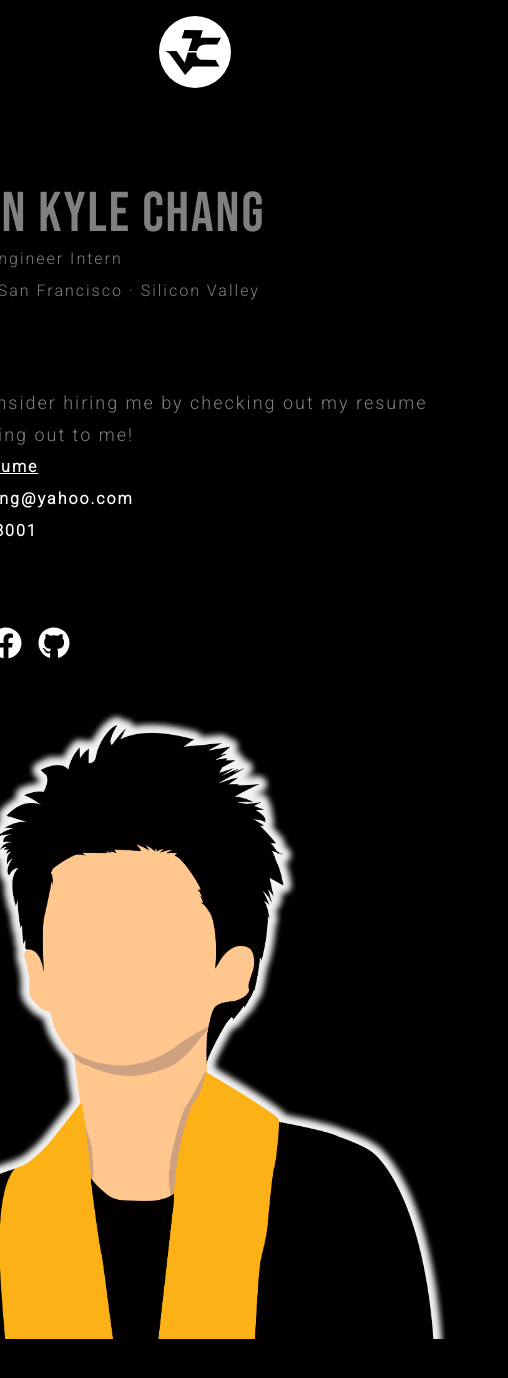
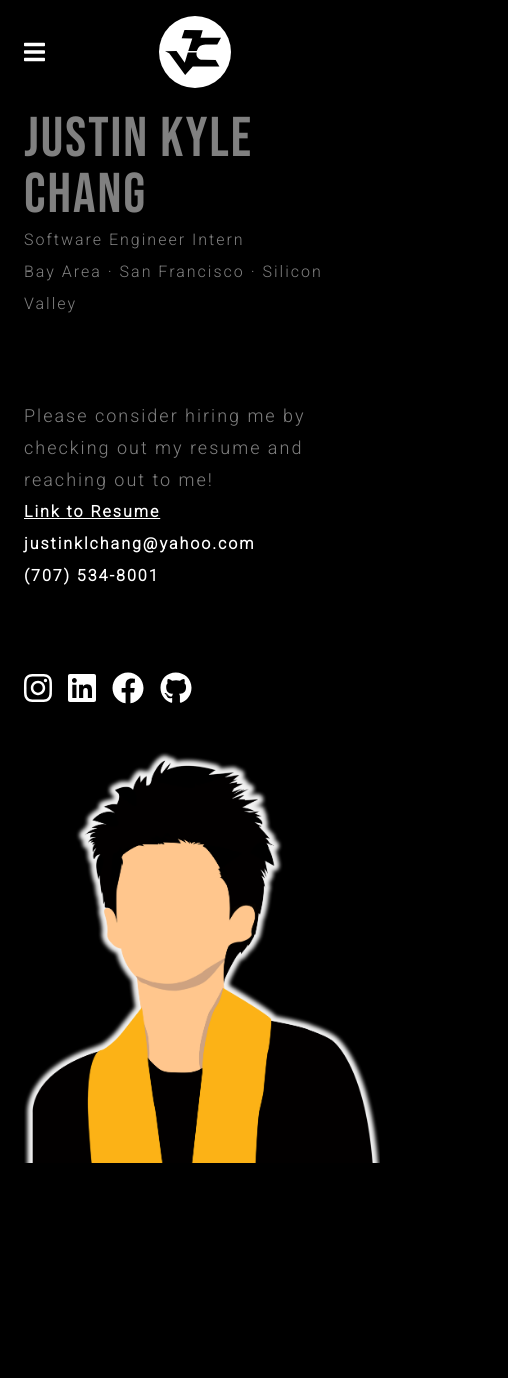
Before and after one commit to jchangz01/justinklchang, a React (Create React App) app: page /#/hire in a window 390 px wide. Shown: the top 1378 px of the page, 508 px wide, since content can reach past the window. After the commit the page ends 1174 px from the top, so only its background shows below. Built offline with nearby package versions, Linux system fonts and the light colour scheme.

Commit message:
Created responsive contact and hire page

```diff
--- a/src/components/Contact.jsx
+++ b/src/components/Contact.jsx
@@ -1,19 +1,39 @@
+import React, { useState } from 'react';
 import { FontAwesomeIcon } from '@fortawesome/react-fontawesome'
 import { faFacebook, faGithub, faInstagram, faLinkedin, faStrava, faTiktok } from '@fortawesome/free-brands-svg-icons'
-import React from 'react'
+import { faClipboard, faBars, faTimes  } from '@fortawesome/free-solid-svg-icons'
 import '../css/Contact.css'
-import { faClipboard } from '@fortawesome/free-solid-svg-icons'
 import navLogo from '../assets/images/portfolio_logo_black.svg'
 
 function NavBar (props) {
+    const [menu, toggleMenu] = useState(false);
+    const onClick = () => toggleMenu(!menu);
+
     return (
-        <div id="navbar-container" className="width-size center">
+        <div id="navbar-container" className="center width-size">
             <nav id="navbar-contents">
                 <ul key="About"><a href='/#about'>About</a></ul>
                 <ul key="Contact"><a href='/#contact'>Contact</a></ul>
                 <ul key="Home"><a href='/#' id="logo"><img id="portfolio-logo" alt="JC" src={navLogo}/></a></ul>
                 <ul key="Projects"><a href='/#projects'>Projects</a></ul>
                 <ul key="Hire"><a href='/#hire'>Hire Me</a></ul>
+            </nav>
+            { menu ?
+                <React.Fragment>
+                    <FontAwesomeIcon icon={faTimes} id="navbar-menu-button" onClick={onClick}/>
+                    <div className="white-overlay"></div>
+                </React.Fragment> :
+                <FontAwesomeIcon icon={faBars} id="navbar-menu-button" onClick={onClick}/>
+            }
+            <nav id="navbar-menu-content" className={menu ? "active" : null}>
+                <ul key="About"><a href='/#about'>About</a></ul>
+                <hr></hr>
+                <ul key="Contact"><a href='/#contact'>Contact</a></ul>
+                <hr></hr>
+                <ul key="Projects"><a href='/#projects'>Projects</a></ul>
+                <hr></hr>
+                <ul key="Hire"><a href='/#hire'>Hire Me</a></ul>
+                <hr></hr>
             </nav>
         </div>
     )
--- a/src/components/Hire.jsx
+++ b/src/components/Hire.jsx
@@ -1,13 +1,17 @@
-import React from 'react'
+import React, { useState } from 'react';
 import '../css/Hire.css'
 import { FontAwesomeIcon } from '@fortawesome/react-fontawesome'
 import { faFacebook, faLinkedin, faInstagram, faGithub } from '@fortawesome/free-brands-svg-icons'
+import { faBars, faTimes } from '@fortawesome/free-solid-svg-icons'
 import navLogo from '../assets/images/portfolio_logo_black.svg'
 import hireProfile from '../assets/images/hire-profile.png'
 
 function NavBar (props) {
+    const [menu, toggleMenu] = useState(false);
+    const onClick = () => toggleMenu(!menu);
+
     return (
-        <div id="navbar-container" className="width-size center">
+        <div id="navbar-container" className="center width-size">
             <nav id="navbar-contents">
                 <ul key="About"><a href='/#about'>About</a></ul>
                 <ul key="Contact"><a href='/#contact'>Contact</a></ul>
@@ -15,9 +19,27 @@ function NavBar (props) {
                 <ul key="Projects"><a href='/#projects'>Projects</a></ul>
                 <ul key="Hire"><a href='/#hire'>Hire Me</a></ul>
             </nav>
+            { menu ?
+                <React.Fragment>
+                    <FontAwesomeIcon icon={faTimes} id="navbar-menu-button" onClick={onClick}/>
+                    <div className="white-overlay"></div>
+                </React.Fragment> :
+                <FontAwesomeIcon icon={faBars} id="navbar-menu-button" onClick={onClick}/>
+            }
+            <nav id="navbar-menu-content" className={menu ? "active" : null}>
+                <ul key="About"><a href='/#about'>About</a></ul>
+                <hr></hr>
+                <ul key="Contact"><a href='/#contact'>Contact</a></ul>
+                <hr></hr>
+                <ul key="Projects"><a href='/#projects'>Projects</a></ul>
+                <hr></hr>
+                <ul key="Hire"><a href='/#hire'>Hire Me</a></ul>
+                <hr></hr>
+            </nav>
         </div>
     )
 }
+
 
 export default class Hire extends React.Component {
     render () {
--- a/src/css/About.css
+++ b/src/css/About.css
@@ -70,12 +70,12 @@
 /*Mobile Responsive Design */
 @media (max-width: 648px) {
     #about-main {
-        height: auto;;
+        height: auto;
         flex-direction: column-reverse;
     }
 
     .about-main-content {
-        padding: 20px 16px 0
+        padding: 20px 16px 0 24px;
     }
     .about-main-content > div { margin-left: 0 !important; }
     .about-main-paragraph {
@@ -84,7 +84,7 @@
     .about-main-socials {
         font-size: 36px;
     }
-    .about-main-socials > * {margin-right: 16px;}
+    .about-main-socials > * {margin-right: 16px; line-height: 20px;}
     .about-main-socials > *:last-of-type { margin-right: 0;}
     .about-main-pic{
         margin-bottom: 4vh;
--- a/src/css/Contact.css
+++ b/src/css/Contact.css
@@ -95,3 +95,45 @@
             font-size: 18px;
             color: gray
         }
+
+/*Mobile Responsive Design */
+@media (max-width: 648px) {
+    #contact-main {
+        height: auto;
+        flex-direction: column-reverse;
+    }
+
+    .contact-main-content {
+        padding: 20px 12px 0
+    }
+    #contact-main-title {
+        font-size: 72px;
+        letter-spacing: 2px;
+    }
+    #contact-main-subtitle {
+        font-size: 12px;
+    }
+    .email-content {
+        font-size: 14px;
+    }
+    .email-content > span > * { margin-left: 8px !important; }
+
+    #contact-main-icon-container {
+        margin-top: 8vh;
+        margin-bottom: 4vh;
+        flex-direction: column;
+    }
+
+    .icon-name {
+        margin: 32px 0 48px;
+    }
+}
+
+@media (max-width: 320px) {
+    #contact-main-title {
+        font-size: 70px;
+    }
+    .email-content {
+        font-size: 11px;
+    }
+}
--- a/src/css/Hire.css
+++ b/src/css/Hire.css
@@ -63,3 +63,25 @@
     #hire-main { height: calc(720px + 76vh);}
     #hire-vector-pic{ position: static;}
 }
+
+/*Mobile Responsive Design */
+@media (max-width: 648px) {
+    #hire-main {
+        height: auto;
+        display: block;
+        padding: 24px 10px 0;
+    }
+
+    .hire-main-content {
+        padding-left: 14px;
+    }
+    #hire-advertise {
+        width: 100%;
+    }
+
+    #hire-vector-pic {
+        width: 100%;
+        height: auto;
+        margin-right: 0;
+    }
+}
```
